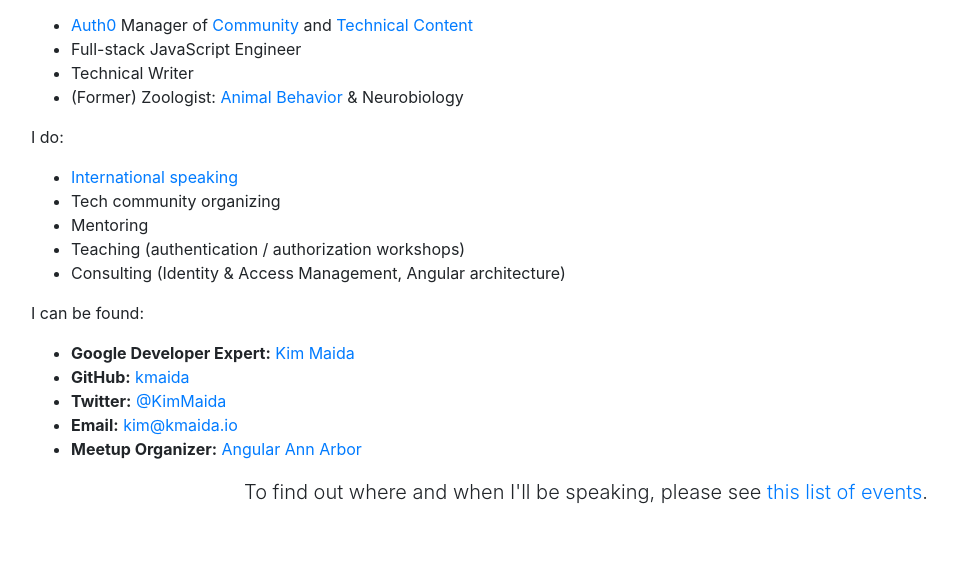
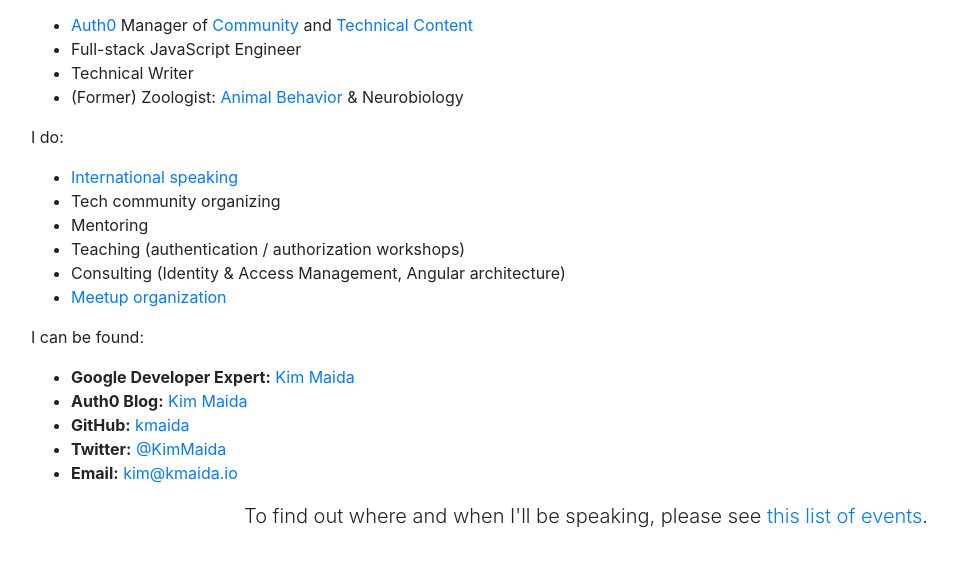
Before and after one commit to kmaida/kmaida-io, a website: page public/index.html in a window 1280 px wide. Shown: the part 83-650 px from the top of the page, without its empty margins (54-1007 px from the left). Drawn offline with nearby package versions, Linux system fonts and the light colour scheme.

Commit message:
Update website

```diff
--- a/public/index.html
+++ b/public/index.html
@@ -16,7 +16,7 @@
         I am:
       </p>
       <ul>
-        <li><a href="https://auth0.com">Auth0</a> Manager of <a href="https://community.auth0.com">Community</a> and <a href="https://auth0.com/blog/tech/">Technical Content</a></li>
+        <li><a href="https://auth0.com">Auth0</a> Manager of <a href="https://community.auth0.com">Community</a> and <a href="https://auth0.com/blog/developers/">Technical Content</a></li>
         <li>Full-stack JavaScript Engineer</li>
         <li>Technical Writer</li>
         <li>(Former) Zoologist: <a href="https://link.springer.com/article/10.1007/s00265-010-1047-4">Animal Behavior</a> &amp; Neurobiology</li>
@@ -30,6 +30,7 @@
         <li>Mentoring</li>
         <li>Teaching (authentication / authorization workshops)</li>
         <li>Consulting (Identity &amp; Access Management, Angular architecture)</li>
+        <li><a href="https://www.meetup.com/Angular-Ann-Arbor/">Meetup organization</a></li>
       </ul>
       <p>
         I can be found:
@@ -37,6 +38,9 @@
       <ul>
         <li>
           <strong>Google Developer Expert:</strong> <a href="https://developers.google.com/experts/people/kim-maida">Kim Maida</a>
+        </li>
+        <li>
+          <strong>Auth0 Blog:</strong> <a href="https://auth0.com/blog/authors/Kim-Maida/">Kim Maida</a>
         </li>
         <li>
           <strong>GitHub:</strong> <a href="https://github.com/kmaida">kmaida</a>
@@ -47,9 +51,6 @@
         <li>
           <strong>Email:</strong> <a href="mailto:kim@kmaida.io">kim@kmaida.io</a>
         </li>
-        <li>
-          <strong>Meetup Organizer:</strong> <a href="https://www.meetup.com/Angular-Ann-Arbor/">Angular Ann Arbor</a>
-        </li>
       </ul>
 
       <p class="lead text-center">
```
